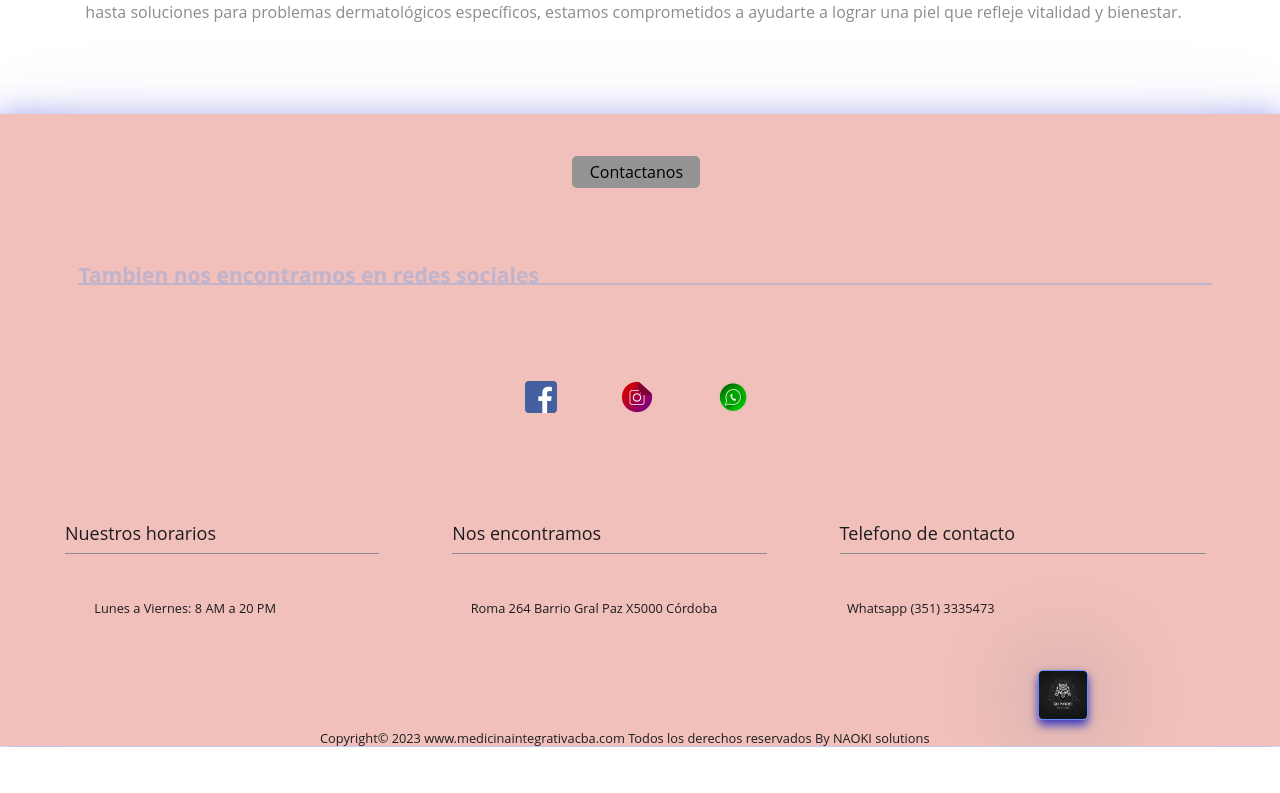
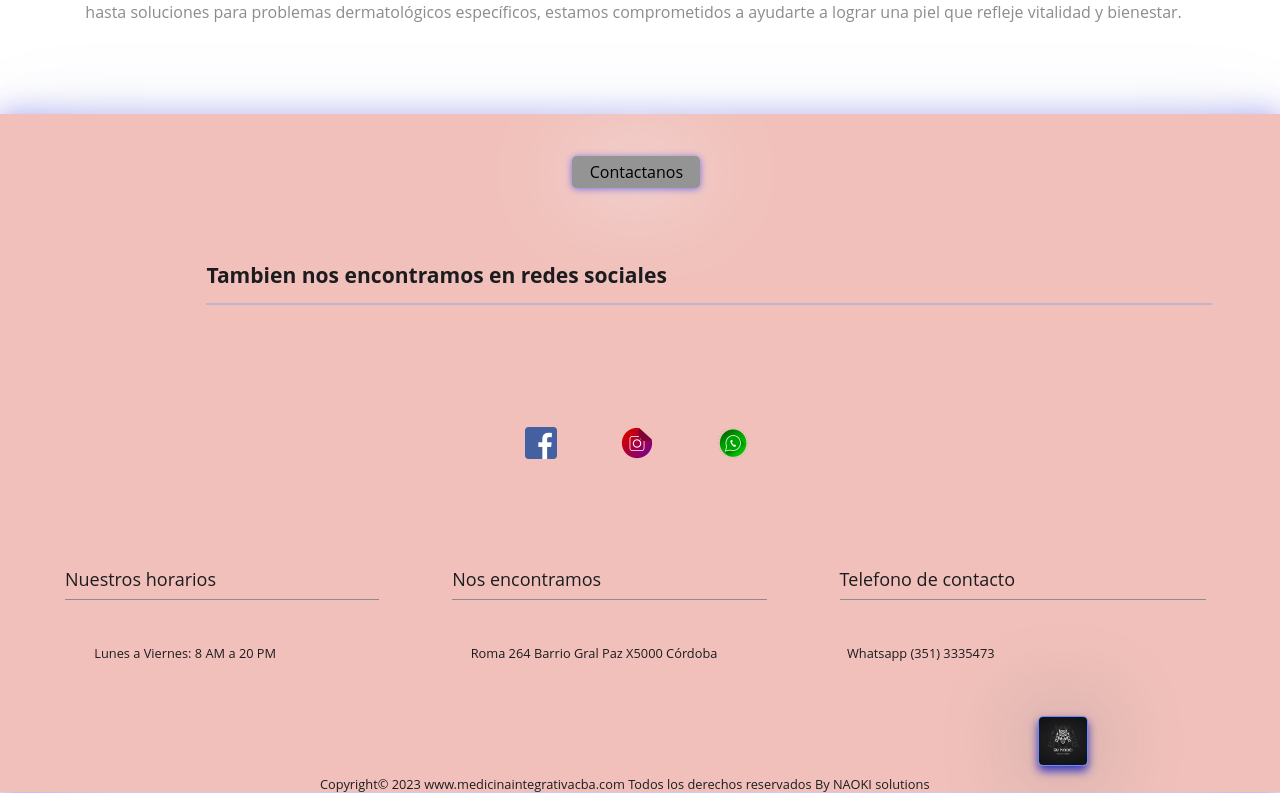
Before and after one commit to ginofrancocba/medicinaIntegrativaFront, a React (Vite) app: page / in a window 1280 px wide. Shown: the part 1348-2141 px from the top of the page. Before the commit the page ends 2095 px from the top, so only its background shows below. Built offline with nearby package versions, Linux system fonts and the light colour scheme.

Commit message:
Add Change Footer

```diff
--- a/src/views/Footer.css
+++ b/src/views/Footer.css
@@ -25,6 +25,8 @@
    margin: 3% 0% 2% 44%;
    padding: 1%;
    border-radius: 5px;
+   box-shadow: var(--grey) 0px 0px 95px, var(--azul) 0px 1px 7px;
+
 }
 
 .btn:hover {
@@ -33,17 +35,20 @@
 
 .rrss {
    display: flex;
-   width: 500px;
-   color: var(--pastel);
-   margin: 3%;
+   width: 50%;
+   color: var(--oscuro);
+   padding: 0% 0% 2% 10%;
+   margin: 3% ;
 }
 
 ul {
+
    margin: auto 0;
 }
 
 .rrss ul li h3 {
    border-bottom: 2px solid var(--pastel);
+   padding: 0% 0% 2% 0%;
    margin: auto 0;
 }
 
```
